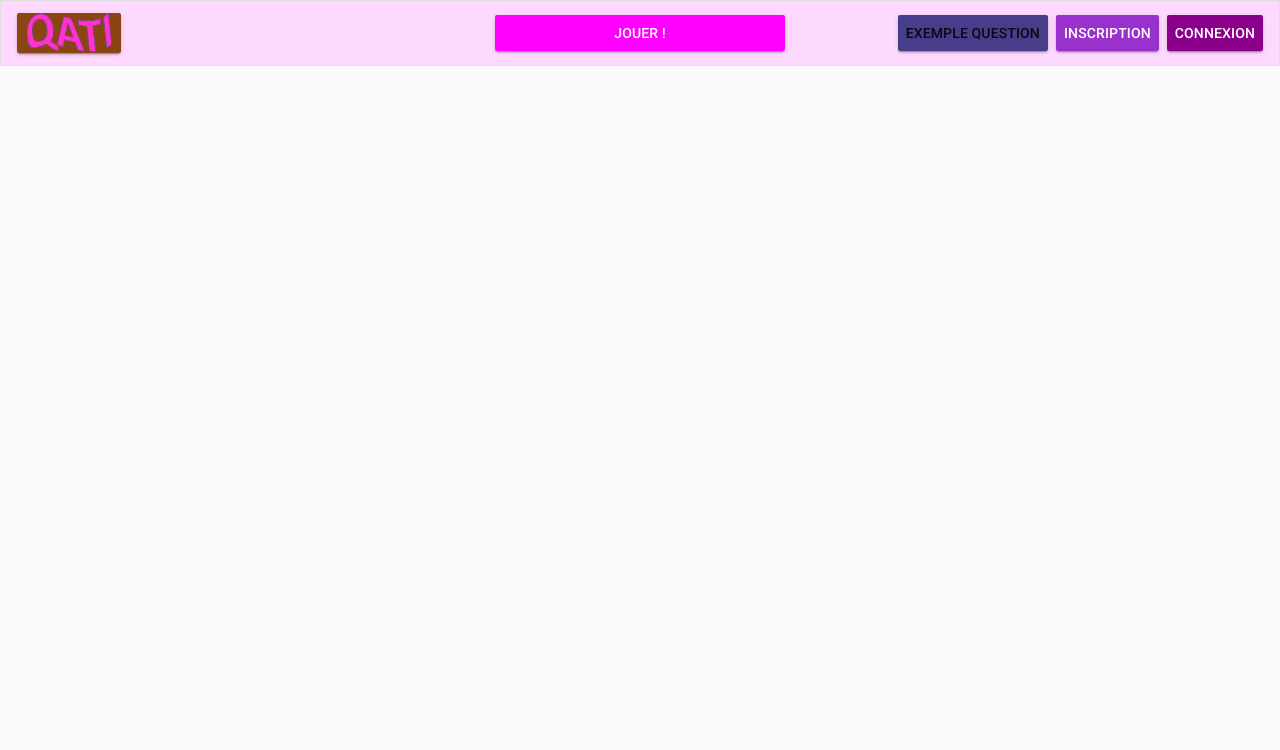
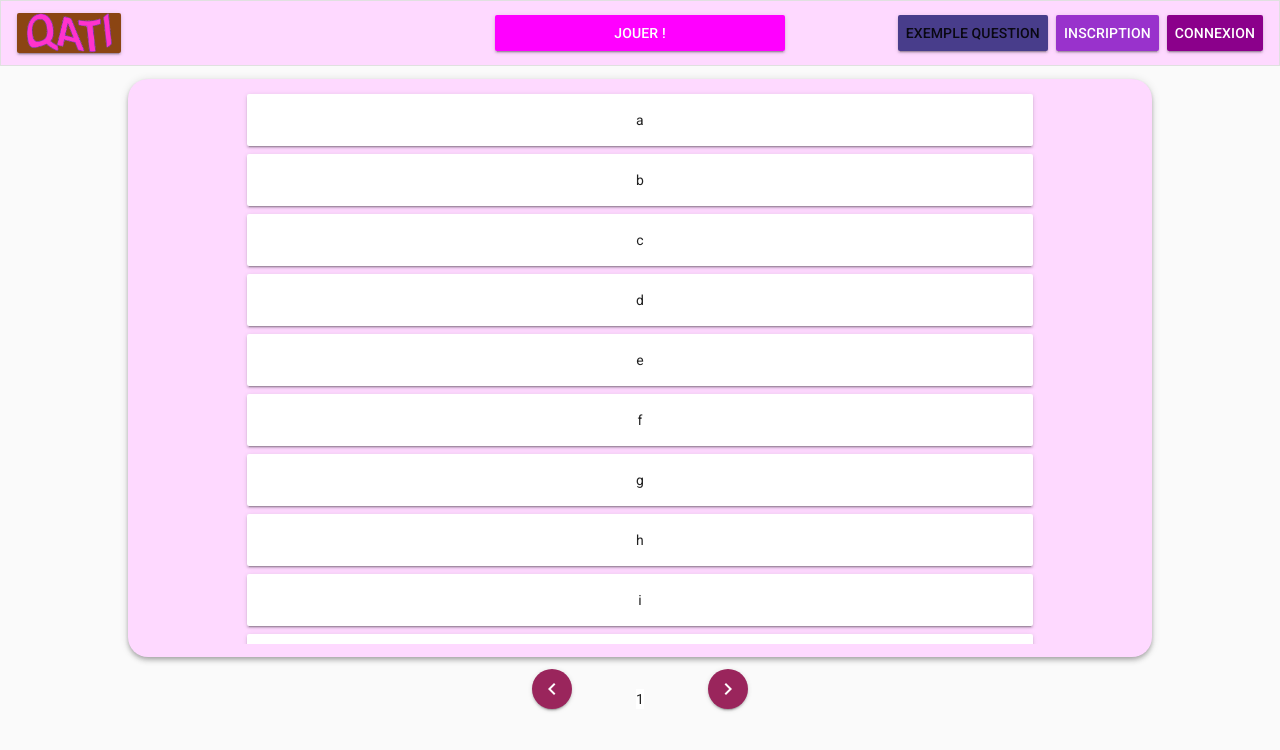
Before and after one commit to Codev-ATI/Front, a Vue app: page /creation in a window 1280 px wide. Shown: the top 750 px of the page. Built offline with nearby package versions, Linux system fonts and the light colour scheme.

Commit message:
Editeur questions

```diff
--- a/src/assets/global.scss
+++ b/src/assets/global.scss
@@ -88,3 +88,9 @@ $accent: #9a255c;
 .icon {
   color: white !important;
 }
+
+.helper {
+  display: inline-block;
+  height: 100%;
+  vertical-align: middle;
+}
--- a/src/router/routes.js
+++ b/src/router/routes.js
@@ -4,8 +4,9 @@ import VueRouter from "vue-router";
 import Connexion from "../views/Connexion";
 import QuestionSample from "../views/questions/QuestionSample";
 import Test from "../views/Test";
-import Rejoindre from "../views/Rejoindre";
+import Rejoindre from "../views/Jouer";
 import Editeur from "../views/creator/Editeur";
+import Creation from "../views/Creation";
 
 const Routes = new VueRouter({
   routes: [
@@ -16,7 +17,8 @@ const Routes = new VueRouter({
     { path: '/sample', component: QuestionSample},
     { path: '/test', component: Test},
     { path: '/rejoindre', component: Rejoindre},
-    { path: '/editeur', component: Editeur}
+    { path: '/editeur', component: Editeur},
+    { path: '/creation', component: Creation}
    /* { path: '/creerQuestionnaire', component: CreerQuestionnaire, meta: { requiresAuth: true }}*/
   ],
 
--- /dev/null
+++ b/src/views/Creation.vue
@@ -0,0 +1,99 @@
+<template>
+    <div>
+        <div id="main_div" class="div-round md-elevation-4">
+            <md-content id="div_list" class="md-primary md-scrollbar">
+                <div id="list">
+                    <md-card v-for="quizz in quizzs" :key="quizz" md-with-hover>
+                        <md-card-header>
+                            {{ quizz }}
+                        </md-card-header>
+                    </md-card>
+                </div>
+            </md-content>
+        </div>
+
+        <div id="div_pager" class="pager">
+            <md-button id="button_left" class="pager md-icon-button md-raised md-accent">
+                <md-icon>chevron_left</md-icon>
+            </md-button>
+
+            <div class="pager">
+                <span class="helper" />
+                <md-content>{{ page + 1 }}</md-content>
+            </div>
+
+            <md-button id="button_right" class="pager md-icon-button md-raised md-accent">
+                <md-icon>chevron_right</md-icon>
+            </md-button>
+        </div>
+    </div>
+</template>
+
+<script>
+    export default {
+        name: "Creation",
+        data: () => ({
+            quizzs: ["a", "b", "c", "d", "e", "f", "g", "h", "i", "j", "k", "l", "m", "n", "o", "p"],
+            page: 0
+        })
+    }
+</script>
+
+<style scoped lang="scss">
+    @import "../assets/theme";
+    @import "../assets/global";
+
+    #main_div {
+        width: 80%;
+        margin-left: 10%;
+        margin-top: 1%;
+        padding-top: 5px;
+
+        padding-bottom: 1%;
+    }
+
+    #div_list {
+        width: 96%;
+        margin-left: 2%;
+
+        height: 70vh;
+
+        text-align: center;
+        overflow: auto;
+    }
+
+    #div_list::-webkit-scrollbar-thumb {
+        background-color: $accent;
+    }
+
+    #div_list::-webkit-scrollbar-track {
+        background-color: $primary;
+    }
+
+    #list {
+        margin-top: 1%;
+        margin-left: auto;
+        margin-right: auto;
+
+        text-align: center;
+        width: 80%;
+    }
+
+    .md-content {
+        overflow: auto;
+    }
+
+    #div_pager {
+        text-align: center;
+        margin-top: 1%;
+        width: 50%;
+        margin-left: 25%;
+    }
+
+    .pager {
+        display: inline-block;
+        margin-left: 5%;
+        margin-right: 5%;
+    }
+
+</style>
--- /dev/null
+++ b/src/views/GameHost.vue
@@ -0,0 +1,32 @@
+<template>
+    <div>
+        <div id="main_div" class="div-round md-elevation-4">
+            <md-content id="div_list" class="md-primary">
+
+            </md-content>
+        </div>
+    </div>
+</template>
+
+<script>
+    export default {
+        name: "GameHost",
+        props: {
+            gameID: {
+                type: String,
+                required: true
+            }
+        }
+    }
+</script>
+
+<style scoped lang="scss">
+    @import "../assets/theme";
+    @import "../assets/global";
+
+    #main_div {
+        width: 80%;
+        margin-left: 10%;
+        margin-top: 1%;
+    }
+</style>
--- a/src/views/Rejoindre.vue
+++ b/src/views/Jouer.vue
@@ -1,7 +1,7 @@
 <template>
     <div>
-        <div id="div_main" class="div-round">
-            <md-card id="card_titre" class="card-title md-accent">
+        <div id="div_join" class="div-round">
+            <md-card id="card_join" class="card-title md-accent">
                 <md-card-header class="md-title">
                     Rejoindre une partie
                 </md-card-header>
@@ -24,12 +24,31 @@
             <md-content id="card_ps" class="md-primary">
                 *L'ID de la partie est un code en 4 chiffres et lettres
             </md-content>
+
+            <div class="div_button">
+                <md-button class="button-round md-accent md-raised" :disabled="!checkPage">
+                    Rejoindre
+                </md-button>
+            </div>
         </div>
 
-        <div id="div_button">
-            <md-button id="button_connecter" class="button-round md-accent md-raised" :disabled="!checkPage">
-                Rejoindre
-            </md-button>
+
+        <div id="div_create" class="div-round">
+            <md-card id="card_create" class="card-title md-accent">
+                <md-card-header class="md-title">
+                    Créer une partie
+                </md-card-header>
+            </md-card>
+
+            <md-content id="card_create_text" class="md-primary">
+                Créez votre propre partie en choisissant parmis de nombreux quizz !
+            </md-content>
+
+            <div class="div_button">
+                <md-button class="button-round md-accent md-raised" to="creation">
+                    Créer
+                </md-button>
+            </div>
         </div>
     </div>
 </template>
@@ -54,13 +73,14 @@
     @import "../assets/theme";
     @import "../assets/global";
 
-    #div_main {
+    #div_join, #div_create {
         width: 60%;
         margin-left: 20%;
         padding-bottom: 1%;
+        margin-bottom: 3%;
     }
 
-    #card_titre {
+    #card_join {
         margin-top: 5%;
     }
 
@@ -69,7 +89,7 @@
         margin-right: 10px;
     }
 
-    .md-title {
+    #card_create_text, .md-title {
         text-align: center;
     }
 
@@ -79,9 +99,10 @@
         margin: 2% auto auto;
     }
 
-    #div_button {
+    .div_button {
         text-align: center;
-        margin-top: 5%;
+        margin-top: 1%;
+        margin-bottom: 1%;
     }
 
 </style>
--- a/src/views/creator/EditeurResponse.vue
+++ b/src/views/creator/EditeurResponse.vue
@@ -72,12 +72,6 @@
         margin-left: 5%;
     }
 
-    .helper {
-        display: inline-block;
-        height: 100%;
-        vertical-align: middle;
-    }
-
     #input_reponse {
         width: 100%;
         text-align: center;
```
